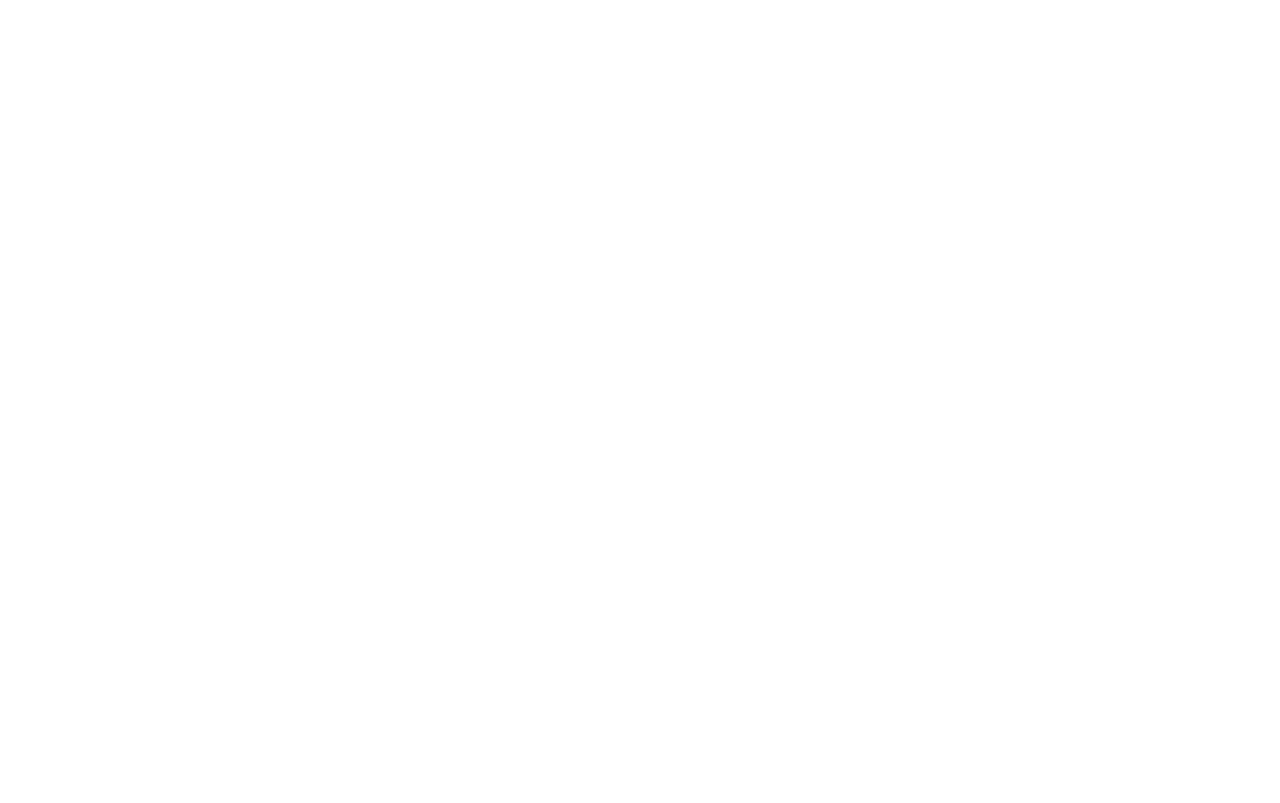
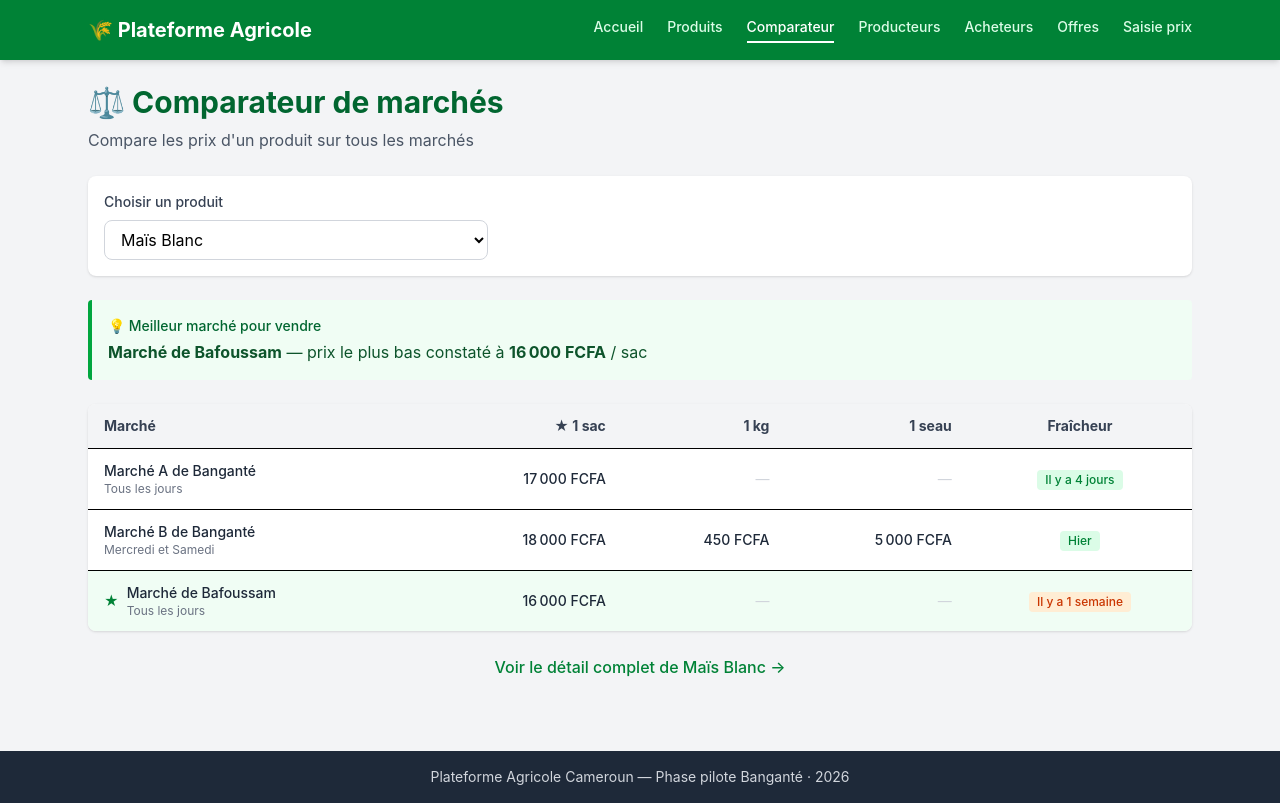
Before and after one commit to Gethro02/plateforme-agri, a React (Vite) app: page /comparateur in a window 1280 px wide. Before the commit this address had no page. Built offline with nearby package versions, Linux system fonts and the light colour scheme.

Commit message:
pages comparateur du marche avec recommandation

```diff
--- a/src/App.jsx
+++ b/src/App.jsx
@@ -7,6 +7,7 @@
 import Acheteurs from "./pages/Acheteurs";
 import Offres from "./pages/Offres";
 import SaisiePrix from "./pages/SaisiePrix";
+import Comparateur from "./pages/Comparateur";
 
 function App() {
   return (
@@ -20,6 +21,7 @@
           <Route path="/acheteurs" element={<Acheteurs />} />
           <Route path="/offres" element={<Offres />} />
           <Route path="/saisie-prix" element={<SaisiePrix />} />
+          <Route path="/comparateur" element={<Comparateur />} />
         </Route>
       </Routes>
     </BrowserRouter>
--- a/src/components/layout/Header.jsx
+++ b/src/components/layout/Header.jsx
@@ -3,6 +3,7 @@
 const liens = [
   { to: "/", label: "Accueil" },
   { to: "/produits", label: "Produits" },
+  { to: "/comparateur", label: "Comparateur" },
   { to: "/producteurs", label: "Producteurs" },
   { to: "/acheteurs", label: "Acheteurs" },
   { to: "/offres", label: "Offres" },
--- /dev/null
+++ b/src/pages/Comparateur.jsx
@@ -0,0 +1,197 @@
+import { useState } from "react";
+import { Link } from "react-router-dom";
+import { produits, marches, unites } from "../data";
+import { getPrixParUnite, formatPrix } from "../utils/dataHelpers";
+import { usePrixStore } from "../store/usePrixStore";
+import BadgeFraicheur from "../components/ui/BadgeFraicheur";
+
+export default function Comparateur() {
+  const { prix } = usePrixStore();
+  const [produitId, setProduitId] = useState(produits[0].id);
+
+  const produit = produits.find((p) => p.id === Number(produitId));
+  const unitesDuProduit = getPrixParUnite(prix, produit.id).filter(
+    (item) => item.releves.length > 0
+  );
+
+  // Construction du tableau : une ligne par marché
+  const lignes = marches.map((marche) => {
+    const prixParUnite = getPrixParUnite(prix, produit.id, marche.id);
+    const aDesPrix = prixParUnite.some((p) => p.releves.length > 0);
+
+    return { marche, prixParUnite, aDesPrix };
+  });
+
+  const marchesAvecPrix = lignes.filter((l) => l.aDesPrix);
+
+  // Trouver le marché avec l'unité par défaut la moins chère
+  const uniteParDefaut = unitesDuProduit.find((u) => u.unite.uniteParDefaut);
+  let meilleurMarche = null;
+  let prixMinGlobal = null;
+
+  if (uniteParDefaut) {
+    marchesAvecPrix.forEach((ligne) => {
+      const item = ligne.prixParUnite.find(
+        (p) => p.unite.id === uniteParDefaut.unite.id
+      );
+      if (item && item.prixMin != null) {
+        if (prixMinGlobal === null || item.prixMin < prixMinGlobal) {
+          prixMinGlobal = item.prixMin;
+          meilleurMarche = ligne.marche;
+        }
+      }
+    });
+  }
+
+  return (
+    <div className="max-w-6xl mx-auto p-6">
+      <header className="mb-6">
+        <h1 className="text-3xl font-bold text-green-800 mb-2">
+          ⚖️ Comparateur de marchés
+        </h1>
+        <p className="text-gray-600">
+          Compare les prix d'un produit sur tous les marchés
+        </p>
+      </header>
+
+      {/* Sélection du produit */}
+      <div className="bg-white rounded-lg shadow p-4 mb-6">
+        <label className="block text-sm font-medium text-gray-700 mb-2">
+          Choisir un produit
+        </label>
+        <select
+          value={produitId}
+          onChange={(e) => setProduitId(e.target.value)}
+          className="w-full md:w-96 px-3 py-2 border border-gray-300 rounded-lg focus:outline-none focus:ring-2 focus:ring-green-500"
+        >
+          {produits.map((p) => (
+            <option key={p.id} value={p.id}>
+              {p.nom} {p.variete}
+            </option>
+          ))}
+        </select>
+      </div>
+
+      {/* Recommandation */}
+      {meilleurMarche && prixMinGlobal && uniteParDefaut && (
+        <div className="bg-green-50 border-l-4 border-green-600 rounded p-4 mb-6">
+          <p className="text-sm font-medium text-green-800 mb-1">
+            💡 Meilleur marché pour vendre
+          </p>
+          <p className="text-green-900">
+            <strong>{meilleurMarche.nom}</strong> — prix le plus bas constaté à{" "}
+            <strong>{formatPrix(prixMinGlobal)}</strong> /{" "}
+            {uniteParDefaut.unite.symbole}
+          </p>
+        </div>
+      )}
+
+      {/* Tableau comparatif */}
+      {marchesAvecPrix.length === 0 ? (
+        <div className="bg-white rounded-lg shadow p-8 text-center text-gray-500">
+          Aucun prix relevé pour ce produit sur les marchés actuels.
+        </div>
+      ) : (
+        <div className="bg-white rounded-lg shadow overflow-x-auto">
+          <table className="w-full text-sm">
+            <thead className="bg-gray-100 text-gray-700">
+              <tr>
+                <th className="text-left px-4 py-3">Marché</th>
+                {unitesDuProduit.map((item) => (
+                  <th
+                    key={item.unite.id}
+                    className="text-right px-4 py-3"
+                  >
+                    {item.unite.uniteParDefaut && "★ "}1 {item.unite.symbole}
+                  </th>
+                ))}
+                <th className="text-center px-4 py-3">Fraîcheur</th>
+              </tr>
+            </thead>
+            <tbody>
+              {lignes.map((ligne) => {
+                if (!ligne.aDesPrix) return null;
+
+                // Relevé le plus récent pour ce marché
+                const tousReleves = ligne.prixParUnite.flatMap(
+                  (p) => p.releves
+                );
+                const plusRecent = tousReleves.sort(
+                  (a, b) =>
+                    new Date(b.dateReleve) - new Date(a.dateReleve)
+                )[0];
+
+                const estMeilleur =
+                  meilleurMarche && ligne.marche.id === meilleurMarche.id;
+
+                return (
+                  <tr
+                    key={ligne.marche.id}
+                    className={`border-t ${
+                      estMeilleur ? "bg-green-50" : "hover:bg-gray-50"
+                    }`}
+                  >
+                    <td className="px-4 py-3">
+                      <div className="flex items-center gap-2">
+                        {estMeilleur && (
+                          <span className="text-green-700 font-bold">★</span>
+                        )}
+                        <div>
+                          <p className="font-medium text-gray-800">
+                            {ligne.marche.nom}
+                          </p>
+                          <p className="text-xs text-gray-500">
+                            {ligne.marche.frequence}
+                          </p>
+                        </div>
+                      </div>
+                    </td>
+                    {unitesDuProduit.map((item) => {
+                      const cellule = ligne.prixParUnite.find(
+                        (p) => p.unite.id === item.unite.id
+                      );
+                      const aPrix =
+                        cellule && cellule.releves.length > 0;
+                      return (
+                        <td
+                          key={item.unite.id}
+                          className="px-4 py-3 text-right"
+                        >
+                          {aPrix ? (
+                            <span className="font-medium text-gray-800">
+                              {formatPrix(cellule.prixMin)}
+                              {cellule.prixMin !== cellule.prixMax && (
+                                <span className="text-xs text-gray-500 block">
+                                  jusqu'à {formatPrix(cellule.prixMax)}
+                                </span>
+                              )}
+                            </span>
+                          ) : (
+                            <span className="text-gray-300">—</span>
+                          )}
+                        </td>
+                      );
+                    })}
+                    <td className="px-4 py-3 text-center">
+                      <BadgeFraicheur date={plusRecent.dateReleve} />
+                    </td>
+                  </tr>
+                );
+              })}
+            </tbody>
+          </table>
+        </div>
+      )}
+
+      {/* Lien vers le détail */}
+      <div className="mt-6 text-center">
+        <Link
+          to={`/produits/${produit.id}`}
+          className="text-green-700 hover:underline font-medium"
+        >
+          Voir le détail complet de {produit.nom} {produit.variete} →
+        </Link>
+      </div>
+    </div>
+  );
+}
```
